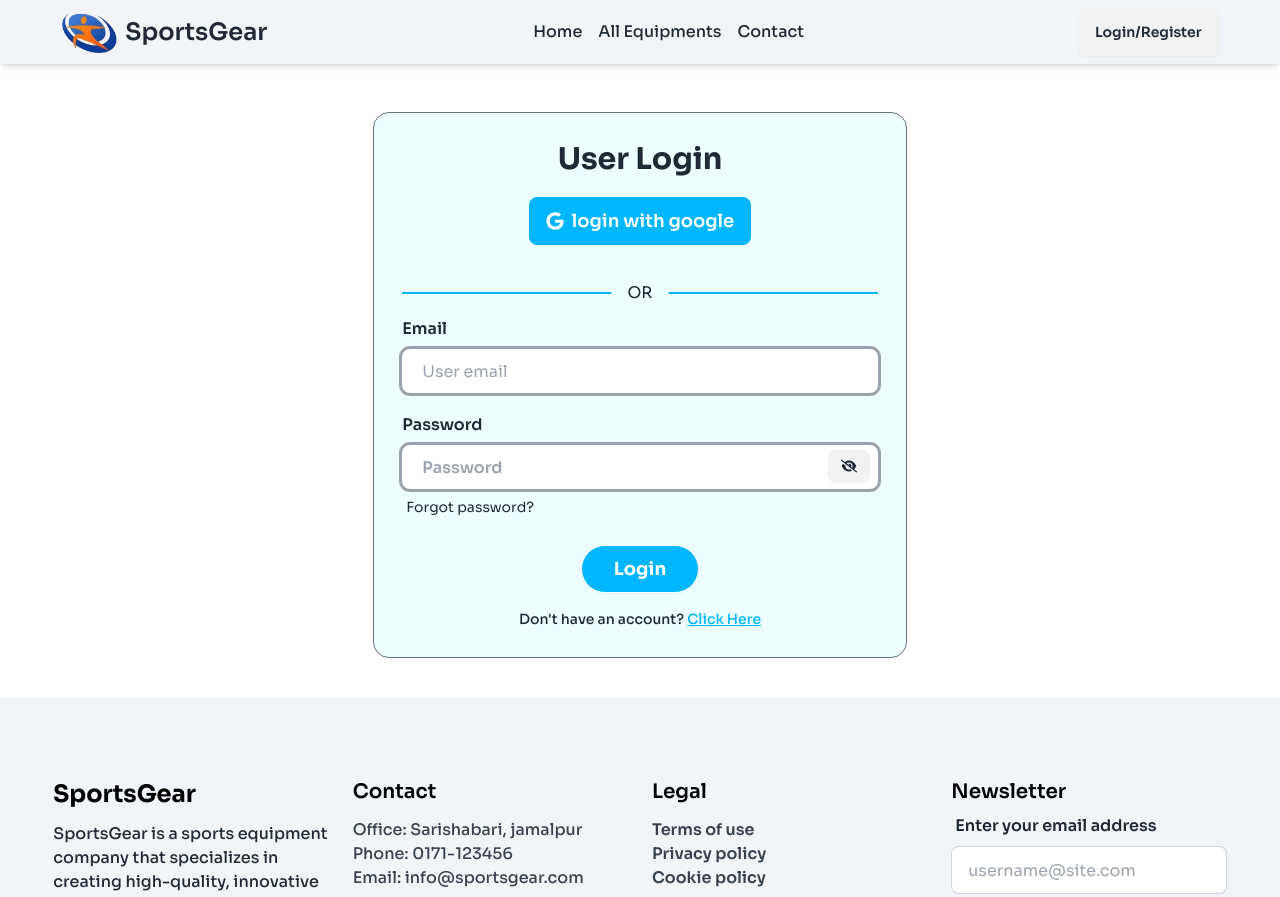
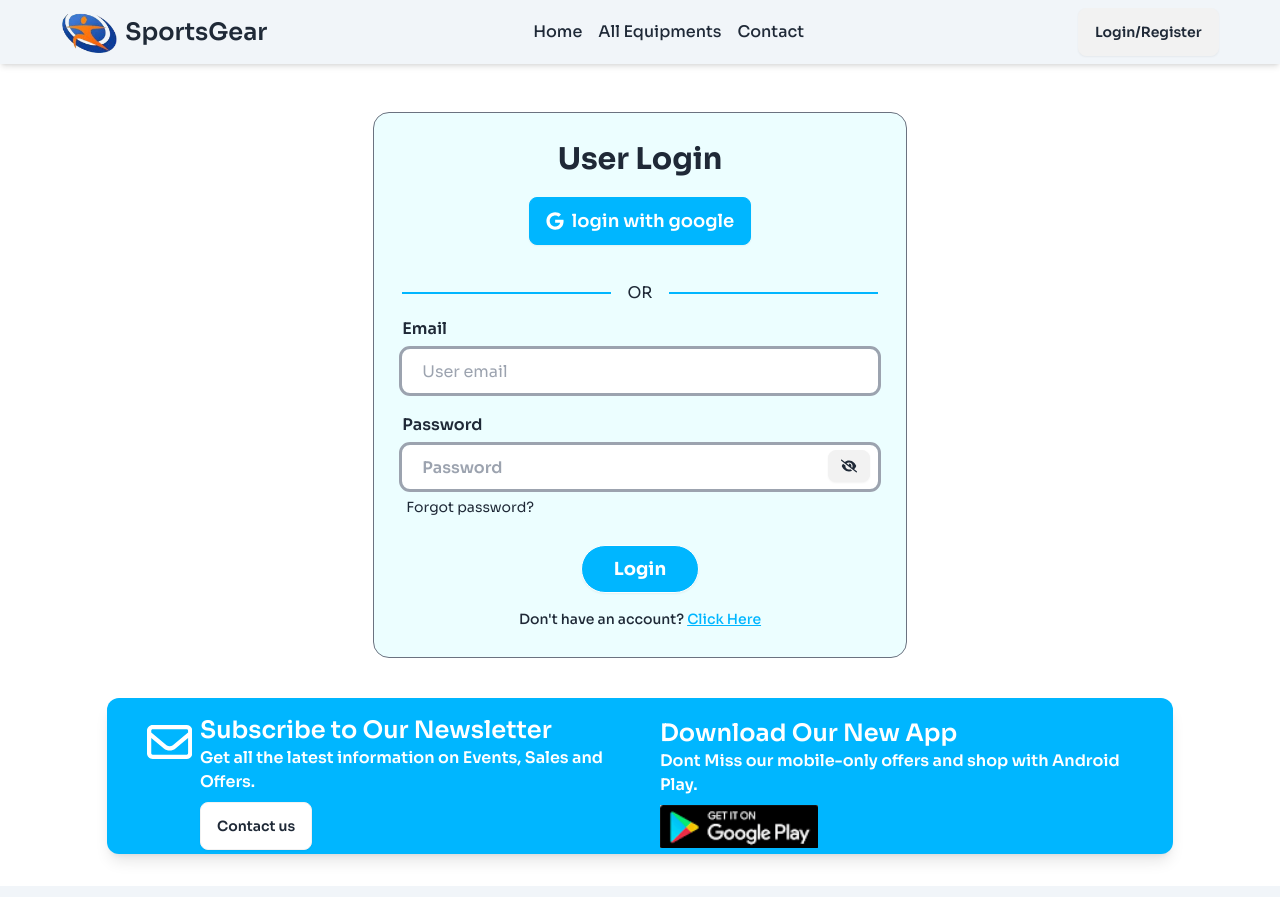
Before and after one commit to Rabiul-idb/Sports-Gear-Client, a React (Vite) app: page /login in a window 1280 px wide. Shown: the top 897 px of the page. Built offline with nearby package versions, Linux system fonts and the light colour scheme; no server answers.

Commit message:
cta and contact page done

```diff
--- /dev/null
+++ b/src/Components/Contact.jsx
@@ -0,0 +1,42 @@
+
+
+const Contact = () => {
+    return (
+        <div className="w-11/12 mx-auto flex lg:flex-row flex-col gap-5 items-center justify-center mt-3">
+            <div className="w-1/2">
+                <h2 className="font-semibold text-2xl mb-7">Contact Us</h2>
+                <p>
+                    Need to get in touch with us? Enter fill out the form with your query or find the email you'd like to contact bellow.
+                </p>
+            </div>
+            <div className="card bg-base-100 w-full max-w-sm shrink-0 shadow-2xl">
+      <form className="card-body">
+        <div className="form-control">
+          <label className="label">
+            <span className="label-text">Your Name</span>
+          </label>
+          <input type="text" placeholder="Your Name" className="input input-bordered" required />
+        </div>
+        <div className="form-control">
+          <label className="label">
+            <span className="label-text">Email</span>
+          </label>
+          <input type="email" placeholder="email" className="input input-bordered" required />
+        </div>
+        <div className="form-control">
+          <label className="label">
+            <span className="label-text">Message</span>
+          </label>
+          <textarea name="textarea" rows={5} placeholder="Enter your message" className="input input-bordered" required></textarea>
+
+        </div>
+        <div className="form-control mt-6">
+          <button className="btn btn-primary">Submit</button>
+        </div>
+      </form>
+    </div>
+        </div>
+    );
+};
+
+export default Contact;
--- /dev/null
+++ b/src/Components/Cta.jsx
@@ -0,0 +1,31 @@
+
+import { Link } from 'react-router-dom';
+import googlePlay from '../assets/images/image.png';
+import { FaRegEnvelope } from 'react-icons/fa6';
+
+const Cta = () => {
+    return (
+        <div className=' flex gap-6 flex-col md:flex-row justify-between  md:py-1 px-10 py-5 mt-5 shadow-lg rounded-xl bg-info w-10/12 mx-auto relative'>
+            <div className='flex gap-2'>
+
+                <FaRegEnvelope className='text-5xl font-bold mt-4 text-white'/>
+
+               <div>
+                    <h2 className="font-semibold text-xl md:text-2xl  text-white mt-3 ">Subscribe to Our Newsletter</h2>
+                    <p className='font-semibold text-base text-white'>Get all the latest information on Events, Sales and Offers.</p>
+                    <Link to={'/contact'} className='btn bg-white mt-2'>Contact us</Link>
+               </div>
+            </div>
+            <div className='flex items-center gap-2'>
+               <div>
+                    <h2 className="font-semibold text-xl md:text-2xl text-white mt-3 leading-tight">Download Our New App</h2>
+                    <p className='font-semibold text-base text-white mb-2'>Dont Miss our mobile-only offers and shop with Android Play.</p>
+                    <Link className=''><img src={googlePlay} alt="" /></Link>
+               </div>
+            </div>
+
+        </div>
+    );
+};
+
+export default Cta;
--- a/src/Components/MainLayOut/MainLayOut.jsx
+++ b/src/Components/MainLayOut/MainLayOut.jsx
@@ -1,12 +1,14 @@
 import { Outlet } from "react-router-dom";
 import Navbar from "../Navbar";
 import Footer from "../Footer";
+import Cta from "../Cta";
 
 const MainLayOut = () => {
     return (
         <div className="max-w-[1440px] mx-auto">
             <Navbar></Navbar>
             <Outlet></Outlet>
+            <Cta></Cta>
             <Footer></Footer>
         </div>
     );
--- a/src/main.jsx
+++ b/src/main.jsx
@@ -16,6 +16,7 @@
 import PrivateRoute from "./Components/PrivateRoute/PrivateRoute";
 import Error from "./Components/Error";
 import Products from "./Components/Products";
+import Contact from "./Components/Contact";
 
 const router = createBrowserRouter([
   {
@@ -70,6 +71,10 @@
         element: <Register></Register>,
       },
       {
+        path: "/contact",
+        element: <Contact></Contact>,
+      },
+      {
         path: "/user/updateInfo",
         element: (
           <PrivateRoute>
```
Also changed, not shown: src/assets/images/cta_image.png (added), src/assets/images/image.png (added).
